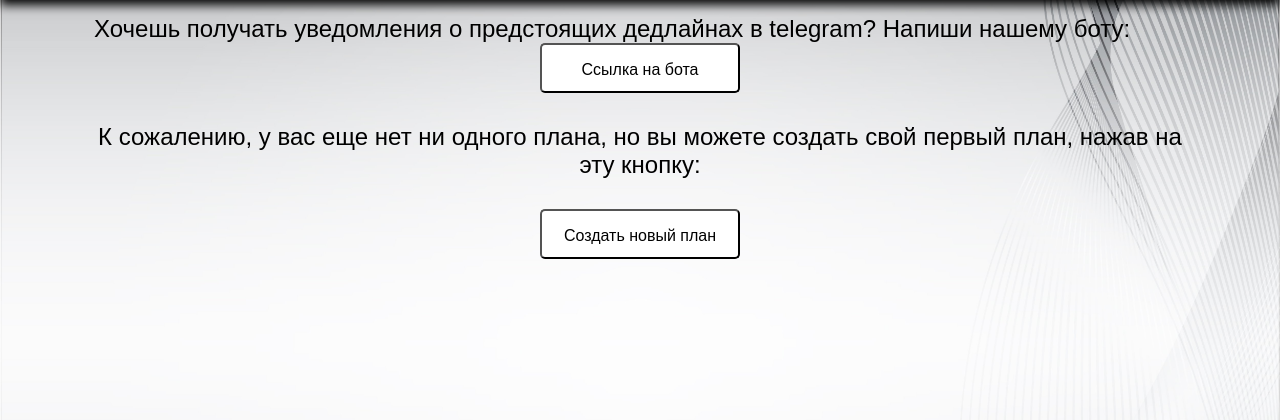
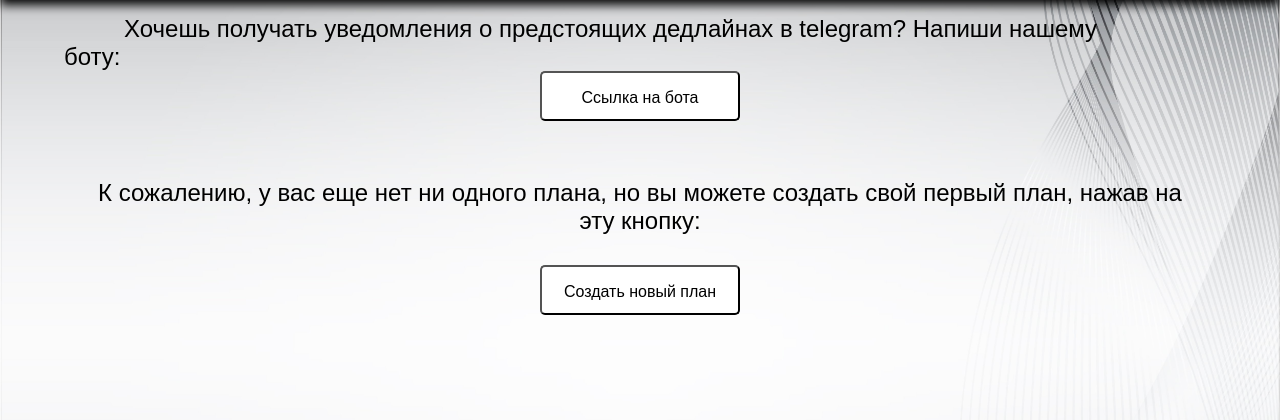
Before and after one commit to sudmit0802/BIP, a Flask app: template templates/main.html in a window 1280 px wide. Shown: the part 49-469 px from the top of the page. Run offline with Flask 3, Linux system fonts and the light colour scheme; the template is opened without the code that fills it: values that come from a table or form of the project are taken from there, others are empty; the visitor is signed in with stand-in values (Sample User, id 1); some libraries are stand-ins or nearby versions.

Commit message:
+small_fixes

```diff
--- a/templates/main.html
+++ b/templates/main.html
@@ -28,9 +28,10 @@
   </header>
 
   <div style="padding: 5%;">
-    <sm style="margin: 30px; text-align: center; font-size:24px">Хочешь получать уведомления о предстоящих дедлайнах в
+    <sm style="margin: 60px; text-align: center; font-size:24px">Хочешь получать уведомления о предстоящих дедлайнах в
       telegram? Напиши нашему боту:</sm>
-    <button class="button" href="https://t.me/ddak_notification_bot?start=code">Ссылка на бота</button>
+    <a style="margin: 30px" href="https://t.me/ddak_notification_bot?start=code"><button class="button">Ссылка на
+        бота</button></a>
     <form method="POST">
       {{ form.csrf_token }}
       {% if not form.data %}
```
